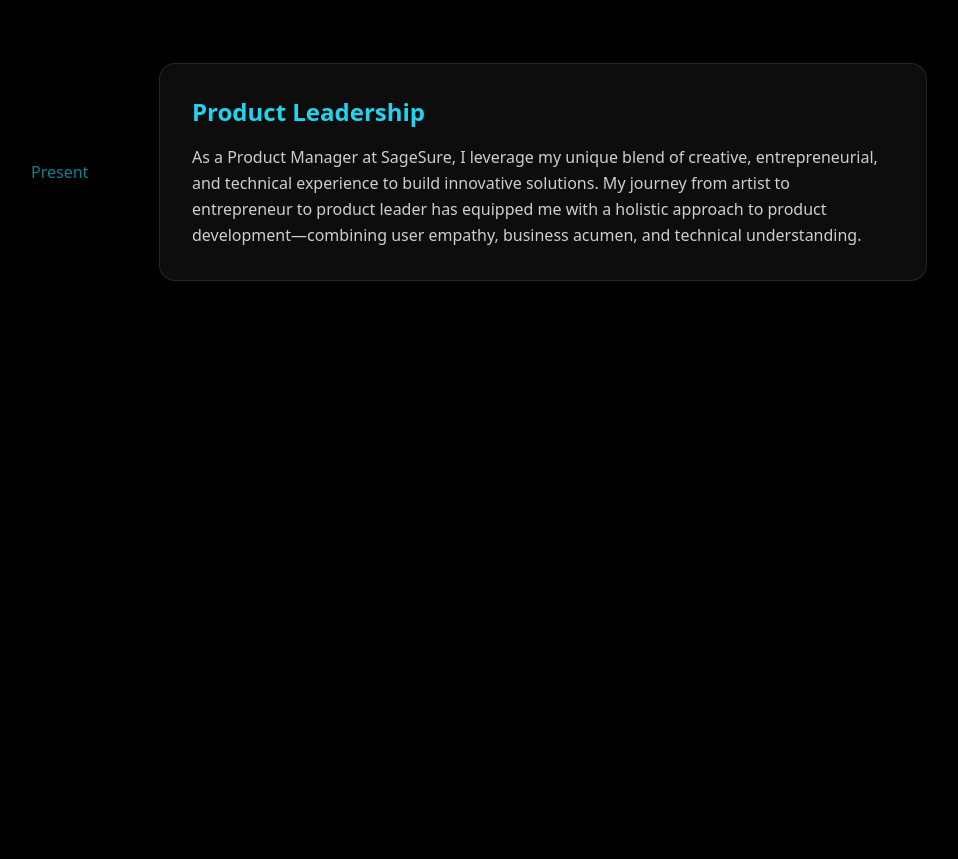
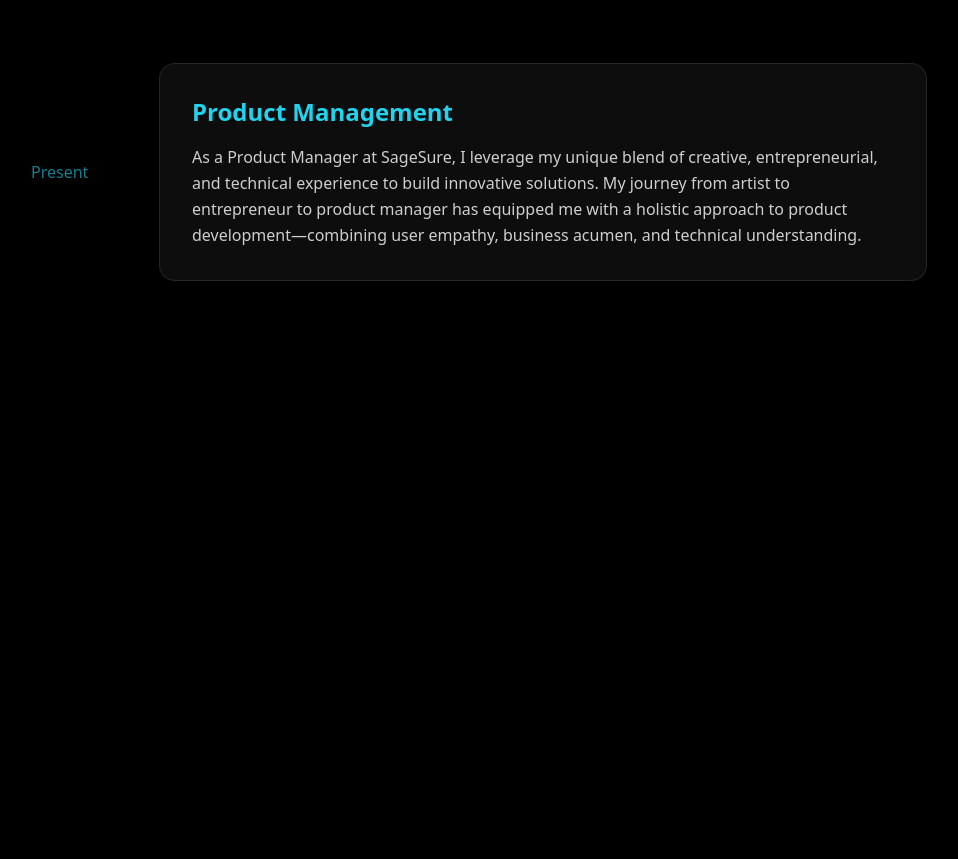
Before and after one commit to whittenluke/theartofluke, a Next.js app: page / in a window 1280 px wide. Shown: the part 2607-3466 px from the top of the page, without its empty margins (161-1119 px from the left). Built offline with nearby package versions, Linux system fonts and the light colour scheme.

Commit message:
Fixed professional journey section

```diff
--- a/src/app/page.tsx
+++ b/src/app/page.tsx
@@ -417,11 +417,11 @@
                     border border-white/10 hover:border-white/20
                     transition-all duration-300
                   ">
-                    <h3 className="text-2xl font-semibold mb-4 text-cyan-400">Product Leadership</h3>
+                    <h3 className="text-2xl font-semibold mb-4 text-cyan-400">Product Management</h3>
                     <p className="text-white/80 leading-relaxed">
                       As a Product Manager at SageSure, I leverage my unique blend of
                       creative, entrepreneurial, and technical experience to build innovative solutions.
-                      My journey from artist to entrepreneur to product leader has equipped me with a
+                      My journey from artist to entrepreneur to product manager has equipped me with a
                       holistic approach to product development—combining user empathy, business acumen,
                       and technical understanding.
                     </p>
```
